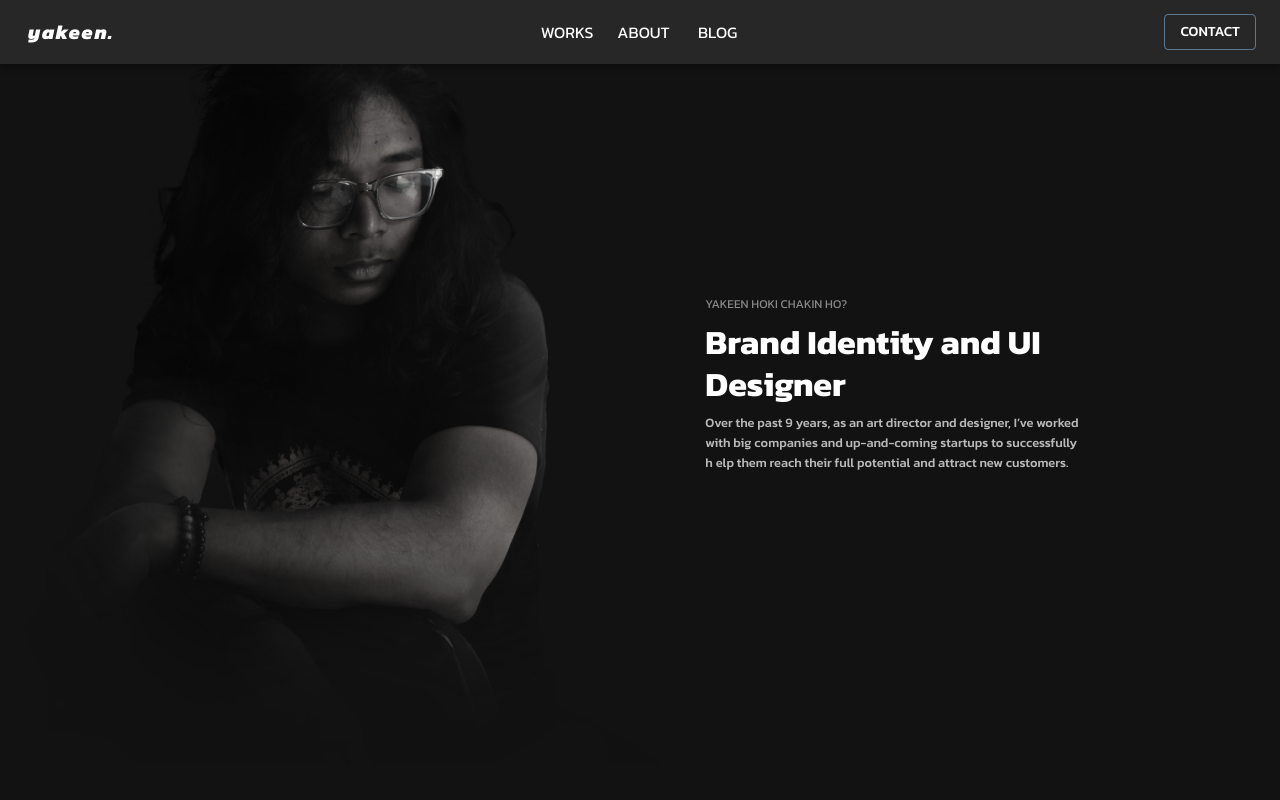
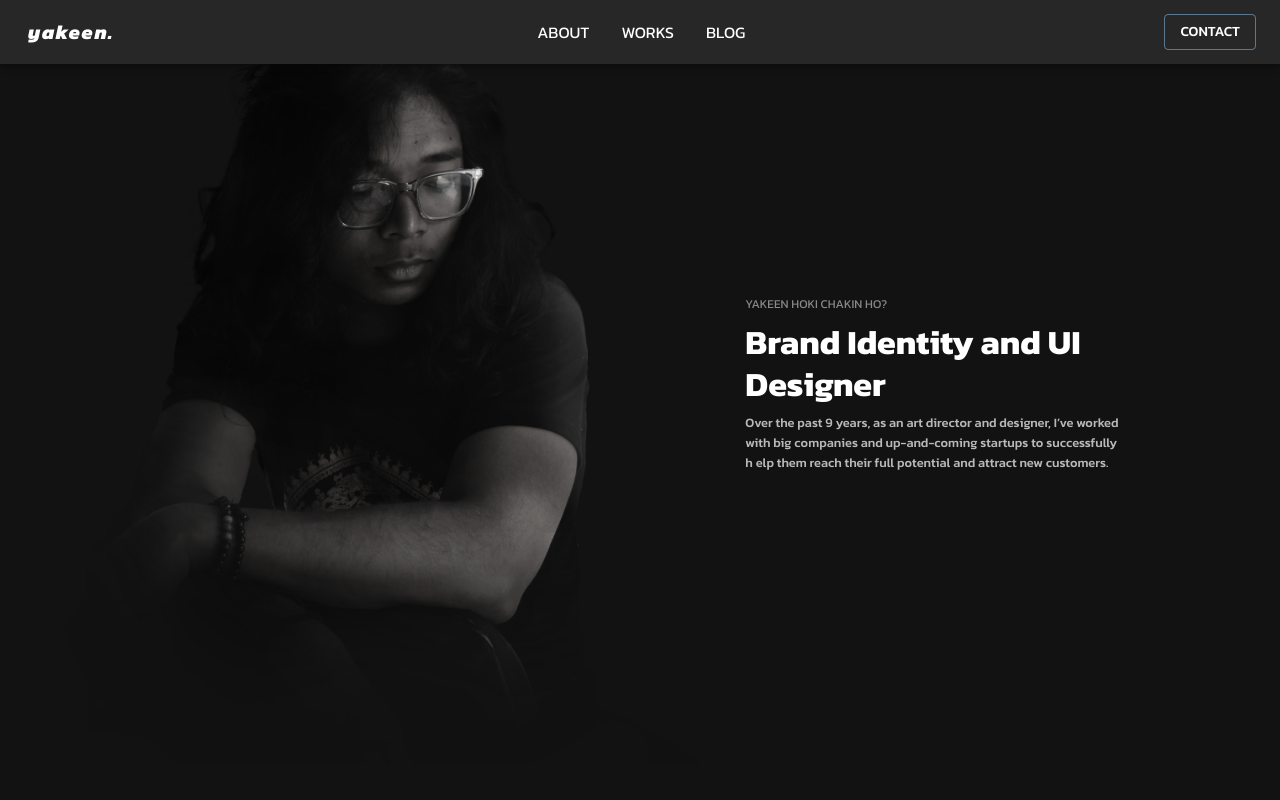
Before and after one commit to kodefarmers/yakeenkapali, a React (Vite) app in the folder frontend/: page / in a window 1280 px wide. Shown: the top 800 px of the page. Built offline with nearby package versions, Linux system fonts and the light colour scheme.

Commit message:
added smooth scroll

```diff
--- a/frontend/package.json
+++ b/frontend/package.json
@@ -15,6 +15,7 @@
         "@mui/material": "^5.11.10",
         "react": "^18.2.0",
         "react-dom": "^18.2.0",
+        "react-scroll": "^1.8.9",
         "tss-react": "^4.6.1"
     },
     "devDependencies": {
--- a/frontend/src/components/About/About.jsx
+++ b/frontend/src/components/About/About.jsx
@@ -6,7 +6,7 @@ const About = () => {
     const { classes } = aboutStyles()
 
     return (
-        <Box className={classes.about}>
+        <Box className={classes.about} id="about">
             <Grid container spacing={2} justifyContent="space-between" className={classes.aboutGrid}>
                 <Grid xs={12} md={4} item={true} order={{ xs: 2, sm: 2, md: 1 }}>
                     <Box className={classes.aboutBoxLeft}>
--- a/frontend/src/components/Hero/Hero.jsx
+++ b/frontend/src/components/Hero/Hero.jsx
@@ -8,7 +8,7 @@ const Hero = () => {
     const { classes } = heroStyles()
 
     return (
-        <Box className={classes.hero}>
+        <Box className={classes.hero} id="home">
             <Grid container spacing={2}>
                 <Grid xs={12} md={7} item={true} className={classes.heroLeft}>
                     <img src={image} alt="" className={classes.heroImage} />
--- a/frontend/src/components/Navbar/Navbar.jsx
+++ b/frontend/src/components/Navbar/Navbar.jsx
@@ -3,10 +3,12 @@ import { Box } from "@mui/system"
 import navStyles from '../../styles/navstyles'
 import MenuIcon from '@mui/icons-material/Menu'
 import { useState } from "react"
+import { Link } from 'react-scroll'
 
 const Navbar = () => {
     const { classes } = navStyles()
-    const pages = ['Works', 'About', 'Blog']
+
+    const pages = ['About', 'Works', 'Blog']
     const [anchorElNav, setAnchorElNav] = useState(null)
 
     const handleOpenNavMenu = (event) => {
@@ -30,9 +32,9 @@ const Navbar = () => {
                     {/* Navigation Medium */}
                     <Box className={classes.navMedium}>
                         {pages.map((page) => (
-                            <Button key={page} className={classes.navButtons}>
+                            <Link to={page.toLowerCase()} spy={true} smooth={true} offset={50} duration={500} key={page} className={classes.navButtons}>
                                 <Typography>{page}</Typography>
-                            </Button>
+                            </Link>
                         ))}
                     </Box>
 
--- a/frontend/src/index.css
+++ b/frontend/src/index.css
@@ -1,70 +1,5 @@
 @import url('https://fonts.googleapis.com/css2?family=Kanit:ital,wght@0,100;0,200;0,300;0,400;0,500;0,600;0,700;0,800;0,900;1,100;1,200;1,300;1,400;1,500;1,600;1,700;1,800;1,900&display=swap');
 
 :root {
-  line-height: 1.5;
-  font-weight: 400;
-
   color-scheme: light dark;
-  color: rgba(255, 255, 255, 0.87);
-  background-color: #242424;
-
-  font-synthesis: none;
-  text-rendering: optimizeLegibility;
-  -webkit-font-smoothing: antialiased;
-  -moz-osx-font-smoothing: grayscale;
-  -webkit-text-size-adjust: 100%;
 }
-
-a {
-  font-weight: 500;
-  color: #646cff;
-  text-decoration: inherit;
-}
-a:hover {
-  color: #535bf2;
-}
-
-body {
-  margin: 0;
-  display: flex;
-  place-items: center;
-  min-width: 320px;
-  min-height: 100vh;
-}
-
-h1 {
-  font-size: 3.2em;
-  line-height: 1.1;
-}
-
-button {
-  border-radius: 8px;
-  border: 1px solid transparent;
-  padding: 0.6em 1.2em;
-  font-size: 1em;
-  font-weight: 500;
-  font-family: inherit;
-  background-color: #1a1a1a;
-  cursor: pointer;
-  transition: border-color 0.25s;
-}
-button:hover {
-  border-color: #646cff;
-}
-button:focus,
-button:focus-visible {
-  outline: 4px auto -webkit-focus-ring-color;
-}
-
-@media (prefers-color-scheme: light) {
-  :root {
-    color: #213547;
-    background-color: #ffffff;
-  }
-  a:hover {
-    color: #747bff;
-  }
-  button {
-    background-color: #f9f9f9;
-  }
-}
--- a/frontend/src/styles/navstyles.js
+++ b/frontend/src/styles/navstyles.js
@@ -22,7 +22,11 @@ const navStyles = makeStyles()((theme) => {
             textDecoration: 'none',
             ":focus": {
                 outline: 'none'
-            }
+            },
+            cursor: 'pointer',
+            margin: '0 1rem',
+            fontSize: '1.2rem',
+            textTransform: 'uppercase'
         },
         navMedium: {
             display: 'flex',
@@ -51,6 +55,10 @@ const navStyles = makeStyles()((theme) => {
             [theme.breakpoints.down('sm')]: {
                 display: 'none'
             },
+        },
+        scrollLink: {
+            color: 'white',
+            textDecoration: 'none',
         }
     }
 })
```
Also changed, not shown: 1 other file (tests, documents, lock files or other folders).
